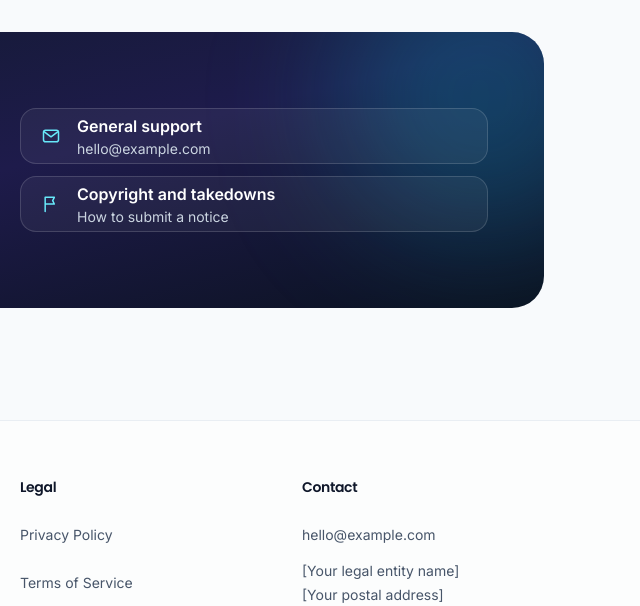
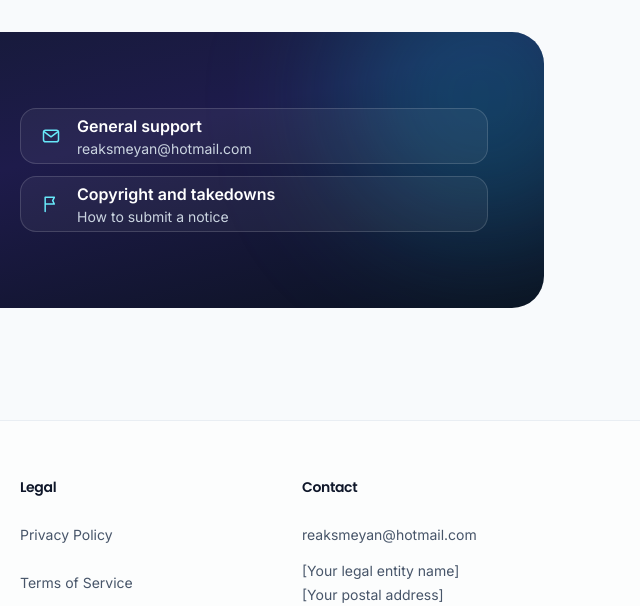
Before and after one commit to reaksmeyan/sdab.github.io, a website: page index.html in a window 1280 px wide. Shown: the part 5620-6226 px from the top of the page, 640-1280 px from the left. Drawn offline with Linux system fonts and the light colour scheme.

Commit message:
Update index.html

```diff
--- a/index.html
+++ b/index.html
@@ -675,7 +675,7 @@
               <p class="mt-4 max-w-[48ch] text-slate-300">We read every message. Rights holders can reach us directly and we'll act on valid requests promptly.</p>
             </div>
             <ul class="space-y-3">
-              <li><a href="mailto:hello@example.com" class="flex min-h-[56px] items-center gap-4 rounded-2xl border border-white/15 bg-white/5 px-5 text-white transition hover:bg-white/10"><svg class="h-5 w-5 text-secondary-300" aria-hidden="true"><use href="#i-mail"/></svg><span><span class="block font-semibold">General support</span><span class="block text-sm text-slate-300">hello@example.com</span></span></a></li>
+              <li><a href="mailto:reaksmeyan@hotmail.com" class="flex min-h-[56px] items-center gap-4 rounded-2xl border border-white/15 bg-white/5 px-5 text-white transition hover:bg-white/10"><svg class="h-5 w-5 text-secondary-300" aria-hidden="true"><use href="#i-mail"/></svg><span><span class="block font-semibold">General support</span><span class="block text-sm text-slate-300">reaksmeyan@hotmail.com</span></span></a></li>
               <li><a href="copyright.html" class="flex min-h-[56px] items-center gap-4 rounded-2xl border border-white/15 bg-white/5 px-5 text-white transition hover:bg-white/10"><svg class="h-5 w-5 text-secondary-300" aria-hidden="true"><use href="#i-flag"/></svg><span><span class="block font-semibold">Copyright and takedowns</span><span class="block text-sm text-slate-300">How to submit a notice</span></span></a></li>
             </ul>
           </div>
@@ -711,7 +711,7 @@
         <div>
           <h2 class="font-display text-sm font-semibold text-slate-900 dark:text-white">Contact</h2>
           <ul class="mt-4 space-y-1 text-sm">
-            <li><a class="inline-flex min-h-[44px] items-center hover:text-primary-700 dark:hover:text-white" href="mailto:hello@example.com">hello@example.com</a></li>
+            <li><a class="inline-flex min-h-[44px] items-center hover:text-primary-700 dark:hover:text-white" href="mailto:reaksmeyan@hotmail.com">reaksmeyan@hotmail.com</a></li>
             <li>[Your legal entity name]</li>
             <li>[Your postal address]</li>
           </ul>
```
